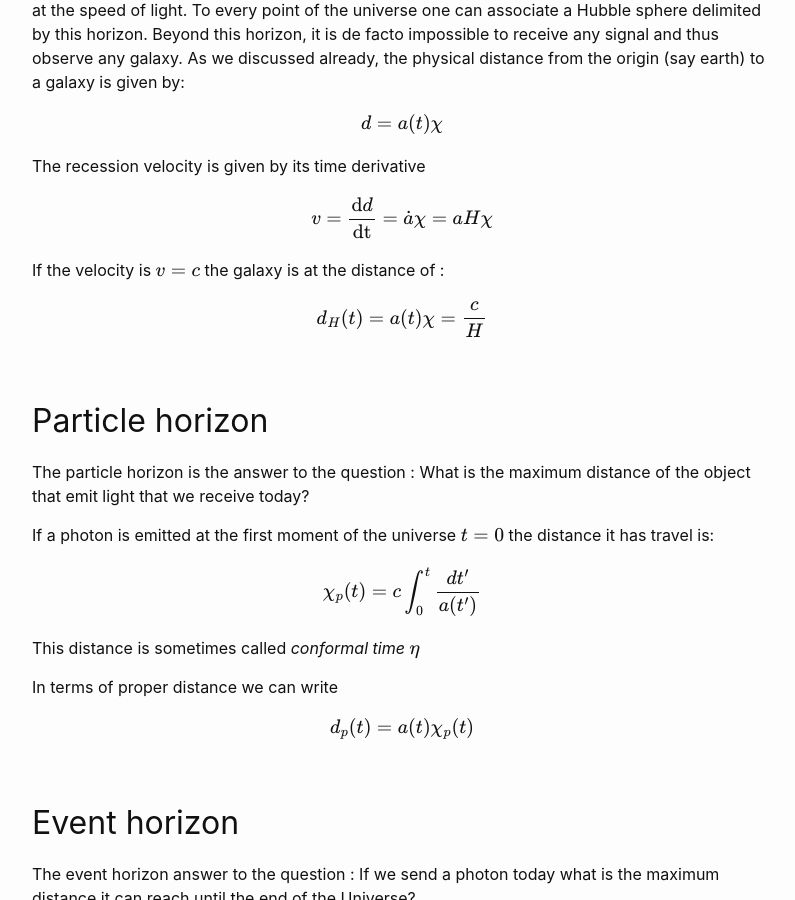
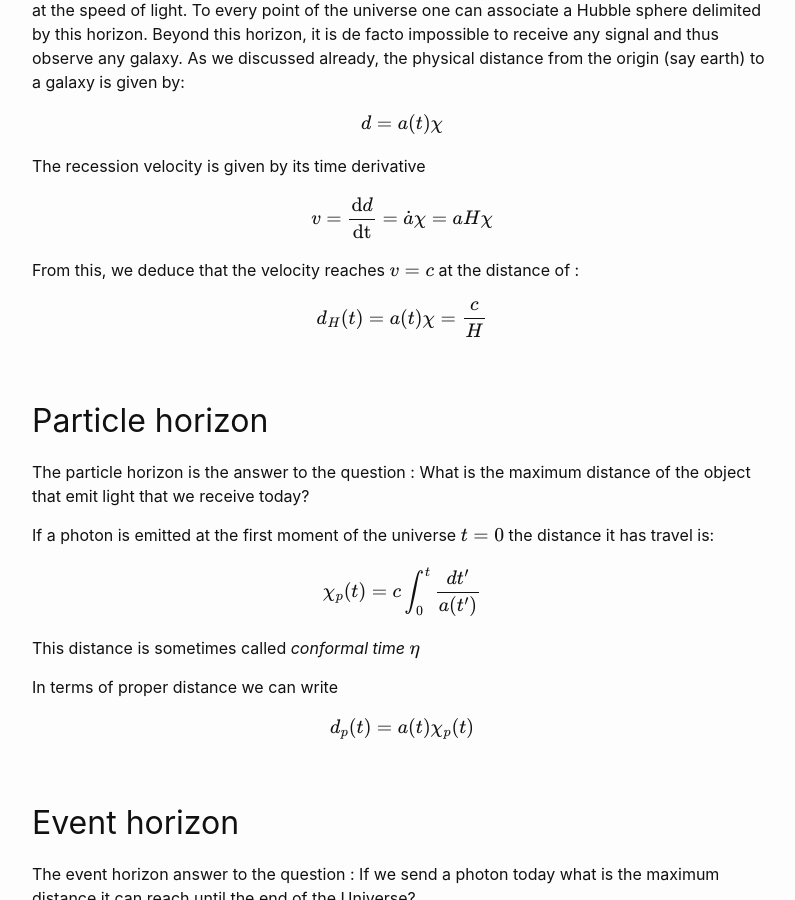
Before and after one commit to YoloNomy/YoloNomy.github.io, a Jekyll site: the page built from codes/cosmo/horizons.md, in a window 1280 px wide and 900 px high, scrolled down 1602 px. Shown: the whole window, without its empty margins (238-1033 px from the left). Built offline with Jekyll 4.4.1, drawn with Linux system fonts in a browser that asks for light colours; formulas are drawn with MathJax 3.

Commit message:
Update horizons.md

```diff
--- a/codes/cosmo/horizons.md
+++ b/codes/cosmo/horizons.md
@@ -65,7 +65,7 @@ $$
 v = \frac{\text{d}d}{\mathrm{dt}} = \dot{a}\chi = aH\chi
 $$
 
-If the velocity is $v = c$ the galaxy is at the distance of :
+From this, we deduce that the velocity reaches $v = c$ at the distance of :
 
 $$
 d_H(t) = a(t)\chi = \frac{c}{H}
```
